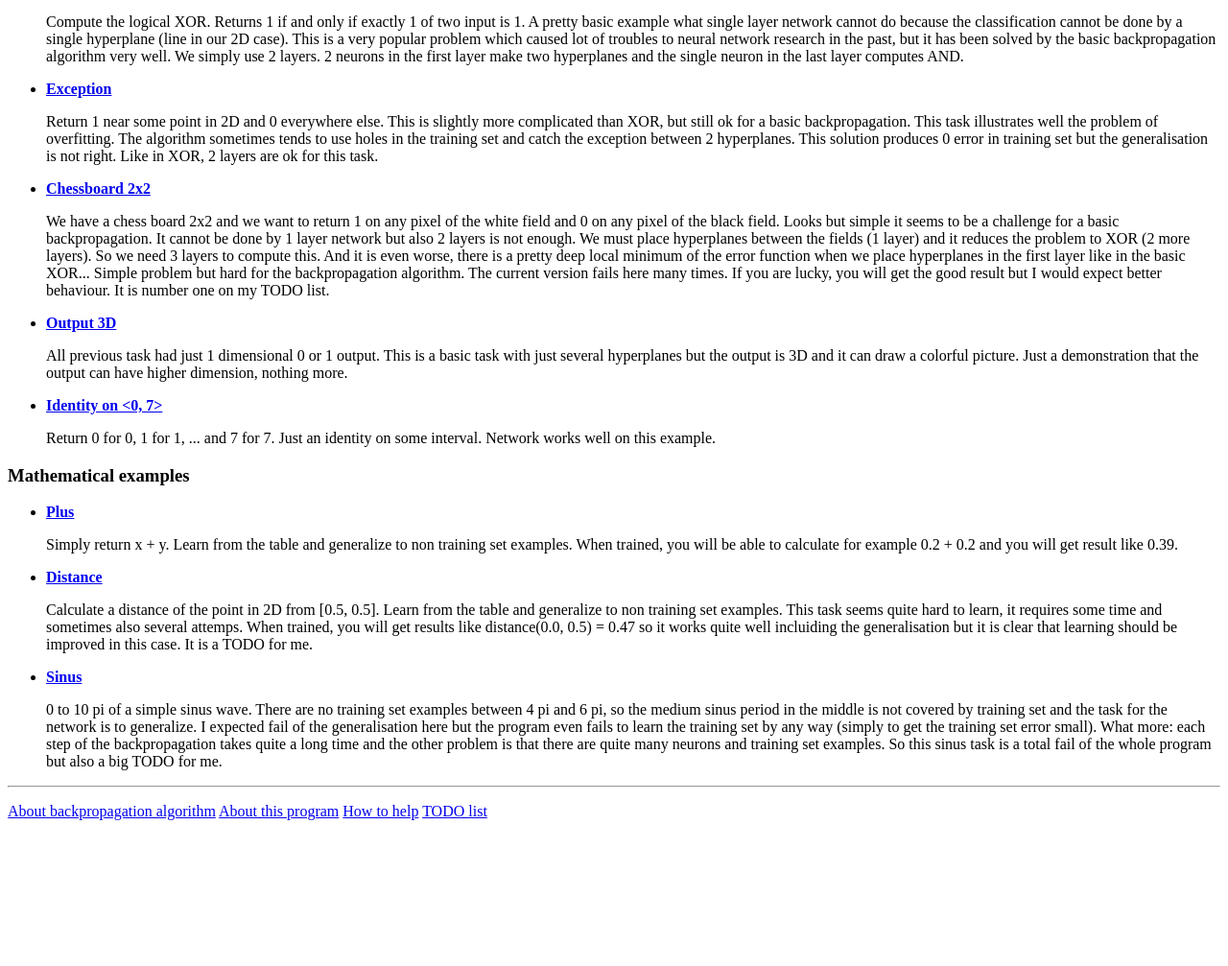
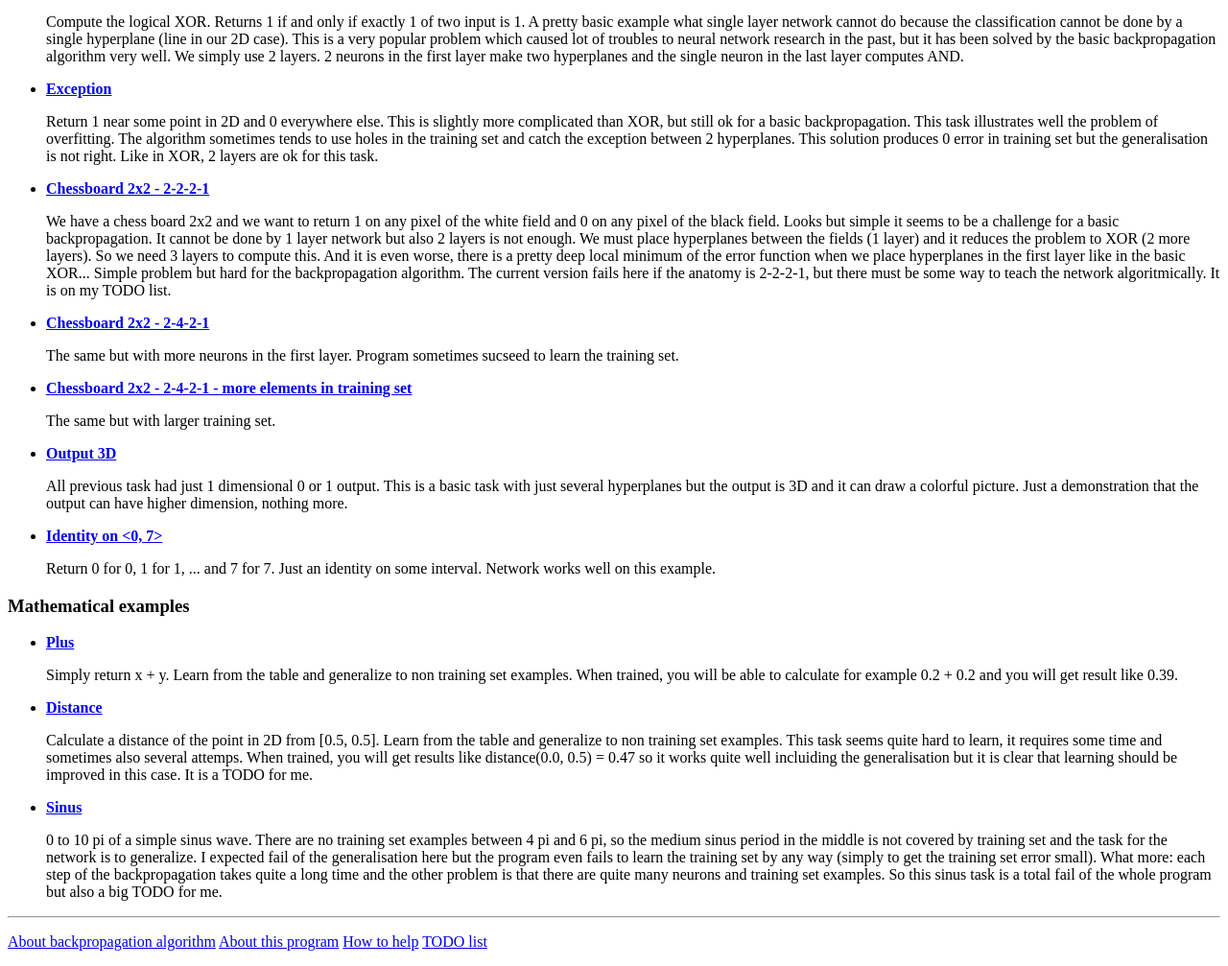
Before and after one commit to honzour/backpropagation, a PHP site: page /2.1/examples/index.php in a window 1280 px wide. Shown: the part 511-1518 px from the top of the page at 96% size. Before the commit the page ends 1366 px from the top, so only its background shows below. Run offline with PHP 8.4, Linux system fonts and the light colour scheme.

Commit message:
examples update

```diff
--- a/web/2.1/examples/index.php
+++ b/web/2.1/examples/index.php
@@ -48,9 +48,21 @@ Return 1 near some point in 2D and 0 everywhere else. This is slightly more comp
 </P>
 </LI>
 <LI>
-<B><A HREF="chess">Chessboard 2x2</A></B><BR>
+<B><A HREF="chess">Chessboard 2x2 - 2-2-2-1</A></B><BR>
 <P>
-We have a chess board 2x2 and we want to return 1 on any pixel of the white field and 0 on any pixel of the black field. Looks but simple it seems to be a challenge for a basic backpropagation. It cannot be done by 1 layer network but also 2 layers is not enough. We must place hyperplanes between the fields (1 layer) and it reduces the problem to XOR (2 more layers). So we need 3 layers to compute this. And it is even worse, there is a pretty deep local minimum of the error function when we place hyperplanes in the first layer like in the basic XOR... Simple problem but hard for the backpropagation algorithm. The current version fails here many times. If you are lucky, you will get the good result but I would expect better behaviour. It is number one on my TODO list.
+We have a chess board 2x2 and we want to return 1 on any pixel of the white field and 0 on any pixel of the black field. Looks but simple it seems to be a challenge for a basic backpropagation. It cannot be done by 1 layer network but also 2 layers is not enough. We must place hyperplanes between the fields (1 layer) and it reduces the problem to XOR (2 more layers). So we need 3 layers to compute this. And it is even worse, there is a pretty deep local minimum of the error function when we place hyperplanes in the first layer like in the basic XOR... Simple problem but hard for the backpropagation algorithm. The current version fails here if the anatomy is 2-2-2-1, but there must be some way to teach the network algoritmically. It is on my TODO list.
+</P>
+</LI>
+<LI>
+<B><A HREF="chess2">Chessboard 2x2 - 2-4-2-1</A></B><BR>
+<P>
+The same but with more neurons in the first layer. Program sometimes sucseed to learn the training set.
+</P>
+</LI>
+<LI>
+<B><A HREF="chess3">Chessboard 2x2 - 2-4-2-1 - more elements in training set</A></B><BR>
+<P>
+The same but with larger training set.
 </P>
 </LI>
 <LI>
```
Also changed, not shown: web/2.1/examples/and/result.png, web/2.1/examples/exception/network.png, web/2.1/examples/exception/result.png, web/2.1/examples/identity/result.png, web/2.1/examples/not/result.png, web/2.1/examples/or/result.png, web/2.1/examples/xor/result.png.
